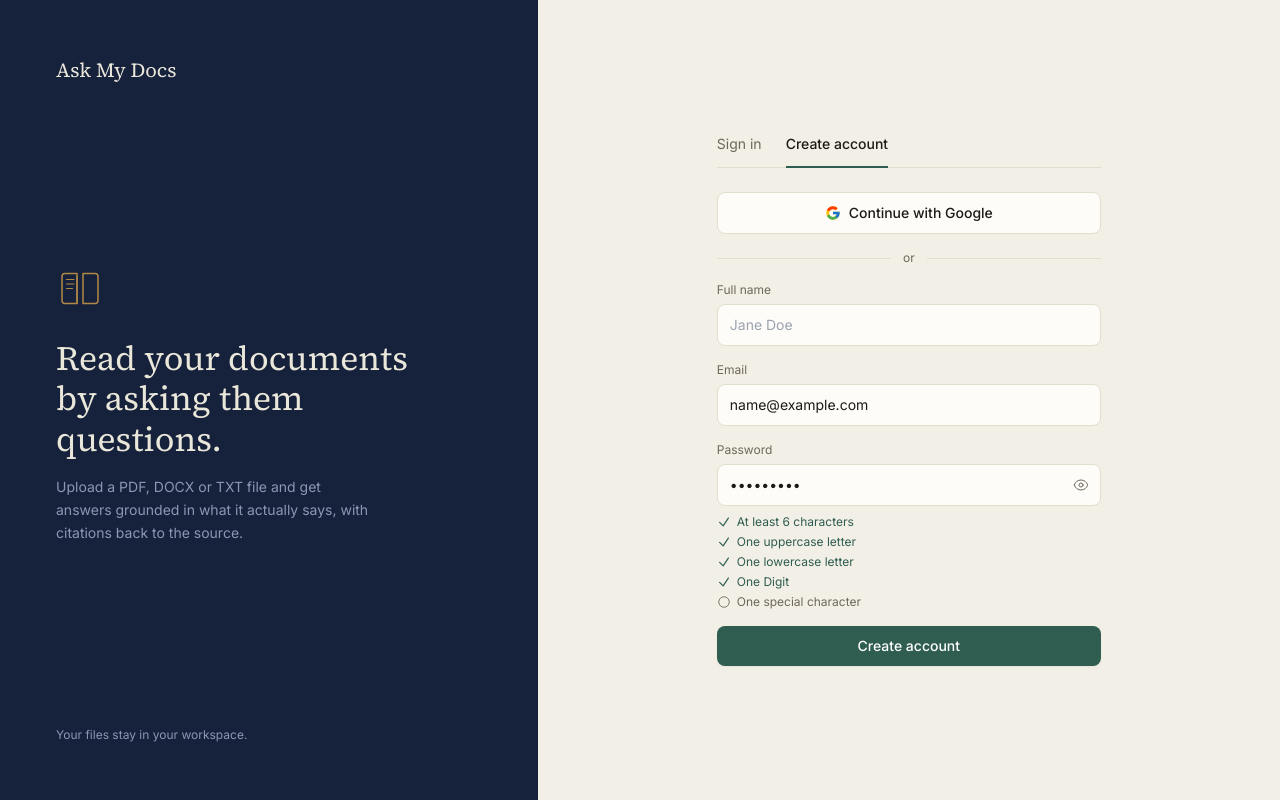
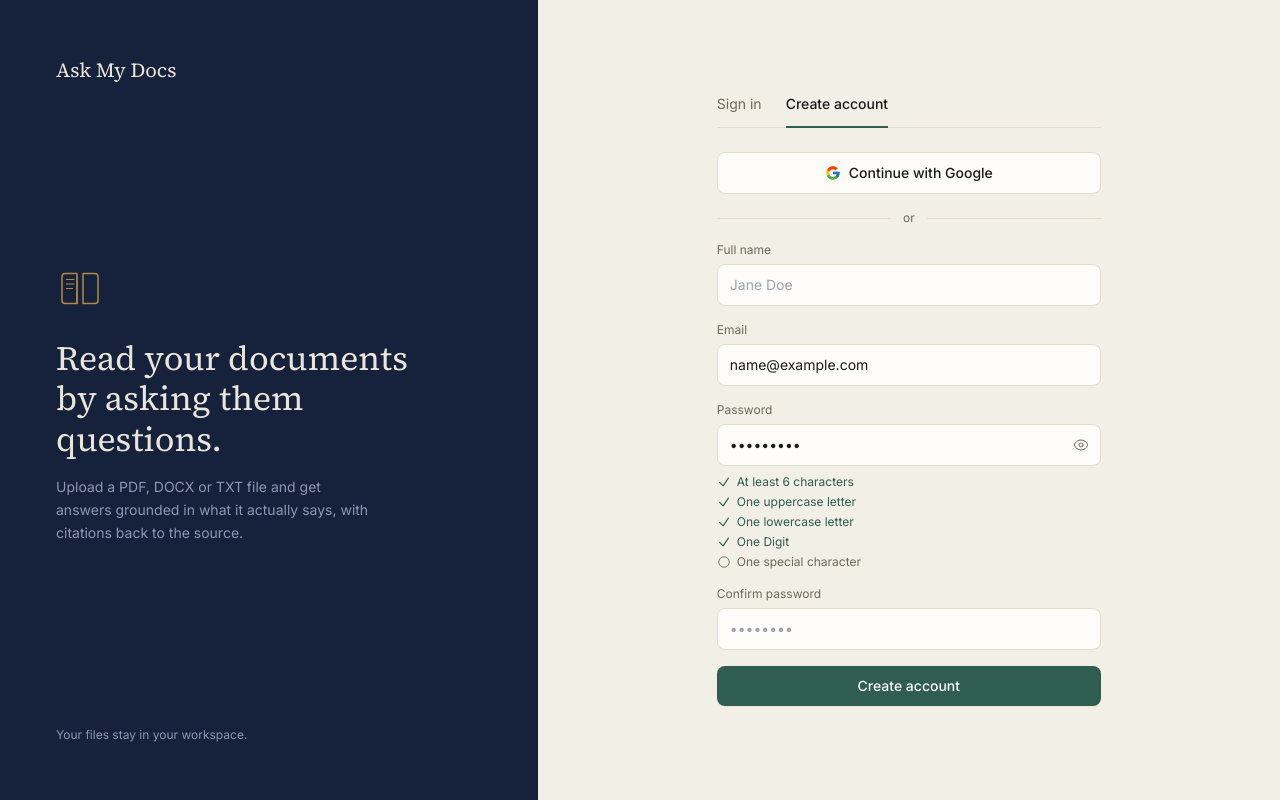
Before and after one commit to piyushagrawal95/Ask-My-Docs-Frontend, a React (Vite) app: page /auth in a window 1280 px wide. Both pictures are taken after typing "name@example.com", "Sample123" into the empty fields and a click on the button "Create account". Built offline with nearby package versions, Linux system fonts and the light colour scheme; no server answers.

Commit message:
Add confirm password field on signup and polish back to sign in button

```diff
--- a/src/pages/AuthPage.jsx
+++ b/src/pages/AuthPage.jsx
@@ -8,12 +8,13 @@ export default function AuthPage() {
   const [fullName, setFullName] = useState("");
   const [email, setEmail] = useState("");
   const [password, setPassword] = useState("");
+  const [confirmPassword, setConfirmPassword] = useState("");
   const [error, setError] = useState("");
   const [info, setInfo] = useState("");
   const [busy, setBusy] = useState(false);
   const [showPassword, setShowPassword] = useState(false);
-  const [emailFieldError,setEmailFieldError]=useState("");
-  const [passwordTouched,setPasswordTouched]=useState(false);
+  const [emailFieldError, setEmailFieldError] = useState("");
+  const [passwordTouched, setPasswordTouched] = useState(false);
   const [showForgot, setShowForgot] = useState(false);
   const [resetSent, setResetSent] = useState(false);
   const navigate = useNavigate();
@@ -69,6 +70,10 @@ export default function AuthPage() {
       const passwordError = validatePassword(password);
       if (passwordError) {
         setError(passwordError);
+        return;
+      }
+      if (password !== confirmPassword) {
+        setError("Passwords do not match.");
         return;
       }
     }
@@ -134,9 +139,9 @@ export default function AuthPage() {
       provider: "google",
       options: {
         redirectTo: `${window.location.origin}/auth`,
-        queryParams:{
-          prompt:"select_account"
-        }
+        queryParams: {
+          prompt: "select_account",
+        },
       },
     });
   }
@@ -180,6 +185,8 @@ export default function AuthPage() {
               onClick={() => {
                 setMode("signin");
                 setShowForgot(false);
+                setConfirmPassword("");
+                setError("");
               }}
               type="button"
             >
@@ -194,6 +201,8 @@ export default function AuthPage() {
               onClick={() => {
                 setMode("signup");
                 setShowForgot(false);
+                setConfirmPassword("");
+                setError("");
               }}
               type="button"
             >
@@ -247,9 +256,10 @@ export default function AuthPage() {
                 type="email"
                 required
                 value={email}
-                onChange={(e) =>{ setEmail(e.target.value);
-                  if(mode==="signup"){
-                    setEmailFieldError(validateEmail(e.target.value)||"");
+                onChange={(e) => {
+                  setEmail(e.target.value);
+                  if (mode === "signup") {
+                    setEmailFieldError(validateEmail(e.target.value) || "");
                   }
                 }}
                 className="w-full rounded-lg border border-paper-line bg-paper-card px-3 py-2.5 text-sm text-ink focus:border-moss focus:ring-2 focus:ring-moss-soft outline-none transition-shadow"
@@ -259,6 +269,7 @@ export default function AuthPage() {
                 <p className="mt-1.5 text-xs text-rust">{emailFieldError}</p>
               )}
             </div>
+
             {!showForgot && (
               <div>
                 <label className="block text-xs text-ink-soft mb-1.5" htmlFor="password">
@@ -326,6 +337,30 @@ export default function AuthPage() {
               </div>
             )}
 
+            {/* Confirm Password field on Signup */}
+            {mode === "signup" && !showForgot && (
+              <div>
+                <label className="block text-xs text-ink-soft mb-1.5" htmlFor="confirmPassword">
+                  Confirm password
+                </label>
+                <div className="relative">
+                  <input
+                    id="confirmPassword"
+                    type={showPassword ? "text" : "password"}
+                    required
+                    minLength={6}
+                    value={confirmPassword}
+                    onChange={(e) => setConfirmPassword(e.target.value)}
+                    className="w-full rounded-lg border border-paper-line bg-paper-card px-3 py-2.5 pr-10 text-sm text-ink focus:border-moss focus:ring-2 focus:ring-moss-soft outline-none transition-shadow"
+                    placeholder="••••••••"
+                  />
+                </div>
+                {confirmPassword && password !== confirmPassword && (
+                  <p className="mt-1.5 text-xs text-rust">Passwords do not match</p>
+                )}
+              </div>
+            )}
+
             {mode === "signin" && !showForgot && (
               <div className="text-right">
                 <button
@@ -366,9 +401,16 @@ export default function AuthPage() {
                   </p>
                   <button
                     type="button"
-                    onClick={() => setShowForgot(false)}
-                    className="text-xs text-ink-soft hover:text-moss transition-colors"
+                    onClick={() => {
+                      setShowForgot(false);
+                      setError("");
+                      setInfo("");
+                    }}
+                    className="w-full flex items-center justify-center gap-2 rounded-lg border border-paper-line bg-paper-card py-2.5 text-xs font-medium text-ink hover:border-ink/30 hover:bg-paper-card/80 transition-all shadow-xs active:scale-[0.99]"
                   >
+                    <svg xmlns="http://www.w3.org/2000/svg" viewBox="0 0 20 20" fill="currentColor" className="w-4 h-4">
+                      <path fillRule="evenodd" d="M17 10a.75.75 0 01-.75.75H5.612l4.158 3.96a.75.75 0 11-1.04 1.08l-5.5-5.25a.75.75 0 010-1.08l5.5-5.25a.75.75 0 111.04 1.08L5.612 9.25H16.25A.75.75 0 0117 10z" clipRule="evenodd" />
+                    </svg>
                     Back to sign in
                   </button>
                 </div>
@@ -387,9 +429,16 @@ export default function AuthPage() {
                   </button>
                   <button
                     type="button"
-                    onClick={() => setShowForgot(false)}
-                    className="text-xs text-ink-soft hover:text-moss transition-colors"
+                    onClick={() => {
+                      setShowForgot(false);
+                      setError("");
+                      setInfo("");
+                    }}
+                    className="w-full flex items-center justify-center gap-2 rounded-lg border border-paper-line bg-paper-card py-2.5 text-xs font-medium text-ink hover:border-ink/30 hover:bg-paper-card/80 transition-all shadow-xs active:scale-[0.99]"
                   >
+                    <svg xmlns="http://www.w3.org/2000/svg" viewBox="0 0 20 20" fill="currentColor" className="w-4 h-4">
+                      <path fillRule="evenodd" d="M17 10a.75.75 0 01-.75.75H5.612l4.158 3.96a.75.75 0 11-1.04 1.08l-5.5-5.25a.75.75 0 010-1.08l5.5-5.25a.75.75 0 111.04 1.08L5.612 9.25H16.25A.75.75 0 0117 10z" clipRule="evenodd" />
+                    </svg>
                     Back to sign in
                   </button>
                 </div>
```
